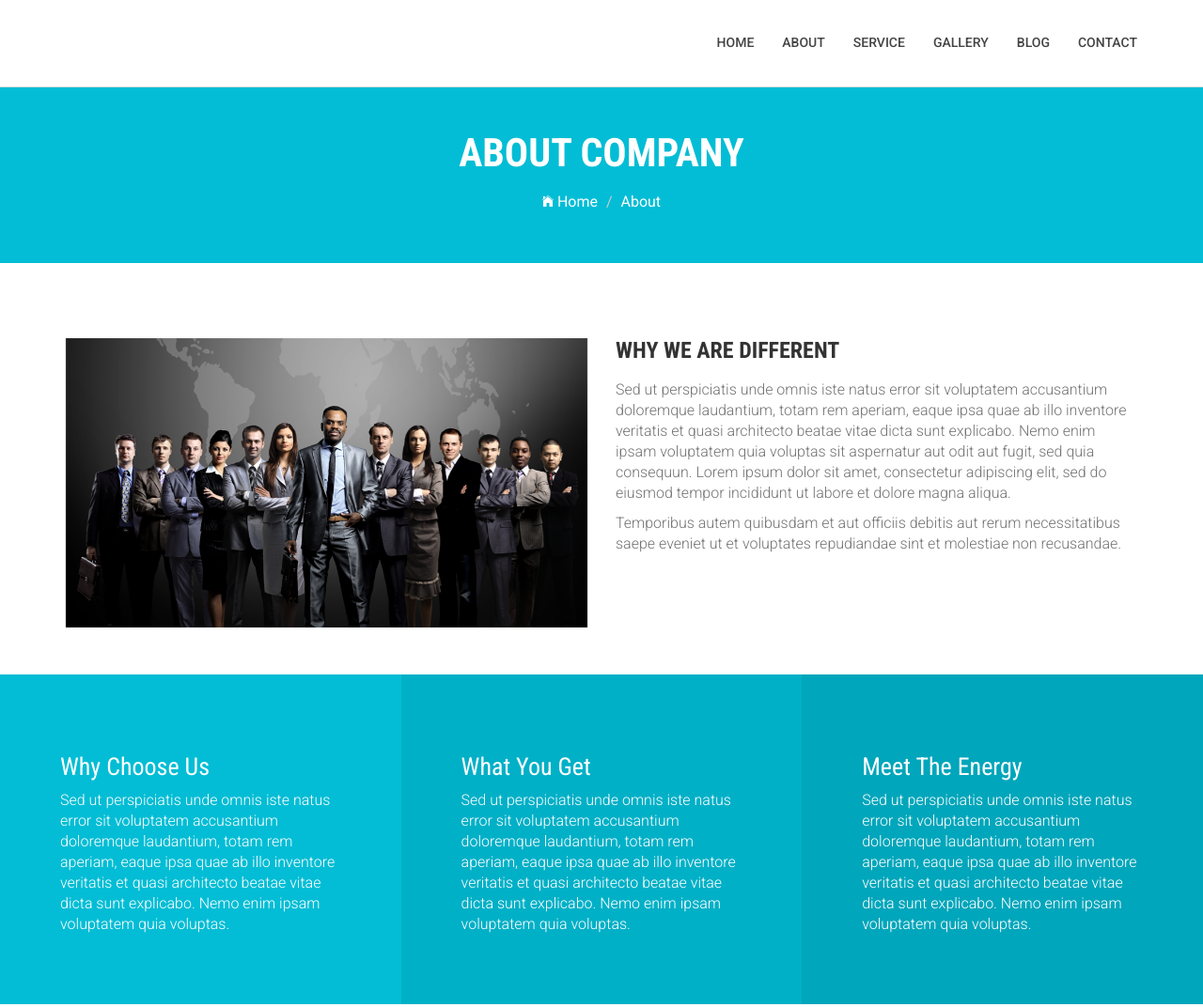
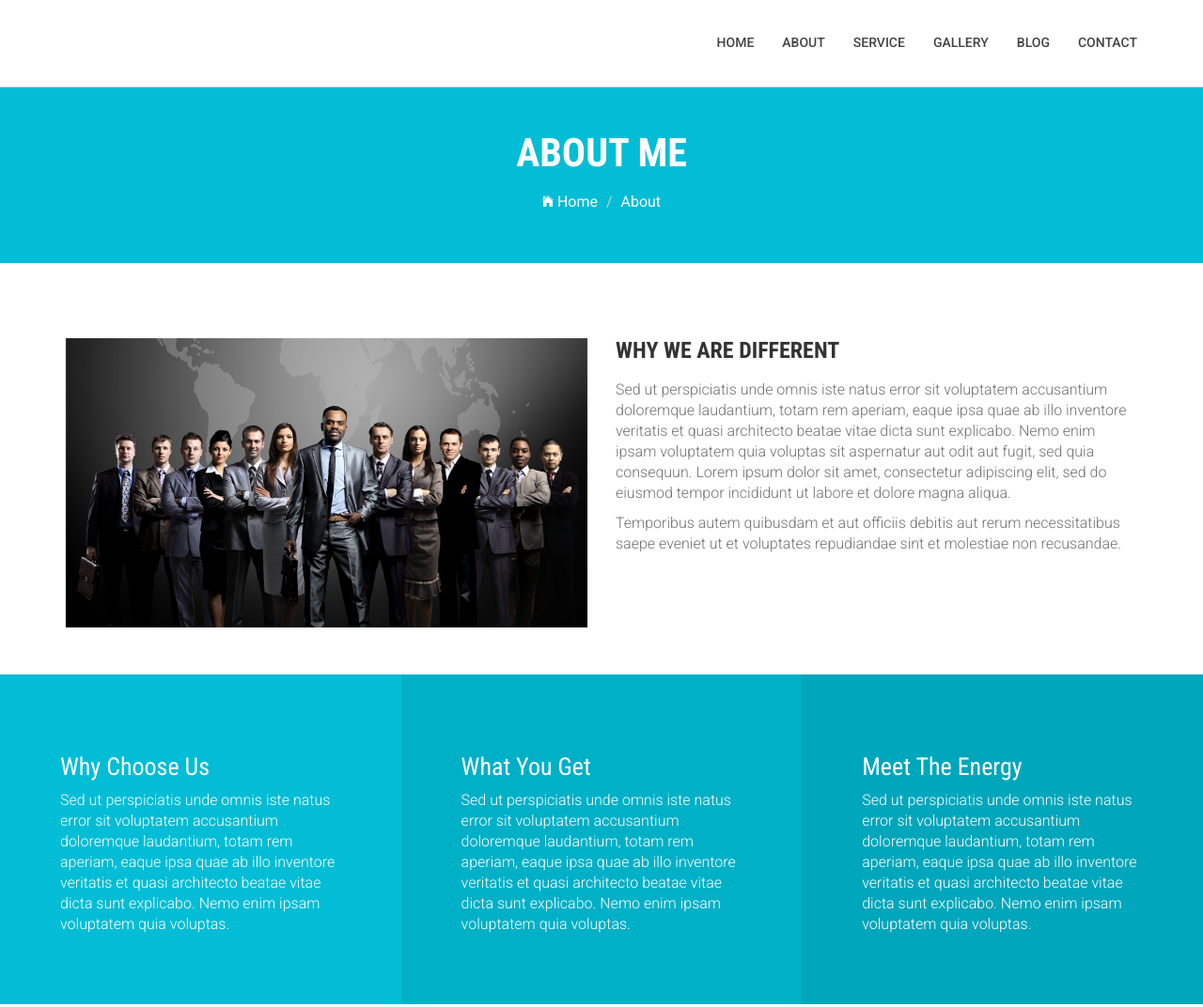
Before and after one commit to InspireSoftwareDevelopers/Kounte.github.io, a plain HTML site: page about.html in a window 1280 px wide. Shown: the top 1072 px of the page at 94% size. Drawn offline with Linux system fonts and the light colour scheme; files whose address does not match are found by name; a web font is replaced by a local one.

Commit message:
About me

```diff
--- a/about.html
+++ b/about.html
@@ -89,7 +89,7 @@
                 <div class="row">
                     <div class="col-md-12">
                         <div class="block">
-                            <h2>About Company</h2>
+                            <h2>About Me</h2>
                             <ol class="breadcrumb">
                                 <li>
                                     <a href="index.html">
```
